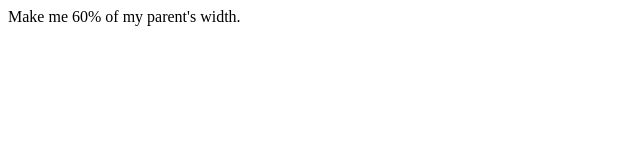
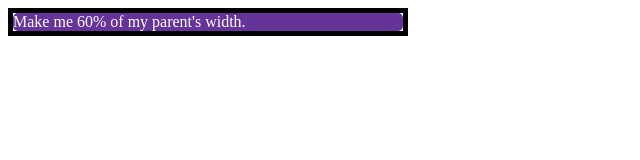
Before and after one commit to Gitthuma/sizing-task-two, a plain HTML site: page index.html in a window 1280 px wide. Shown: the whole page, without its empty margins (0-640 px from the left). Drawn offline with Linux system fonts and the light colour scheme.

Commit message:
Added some styling to match the styling on the MDN question

```diff
--- a/css/style.css
+++ b/css/style.css
@@ -1,5 +1,14 @@
 * {
   box-sizing: border-box;
 }
+
+.box {
+  border: 5px solid black;
+  width: 400px;
+}
+
 .inner {
+  background-color: rebeccapurple;
+  color: white;
+  border-radius: 5px;
 }
```
